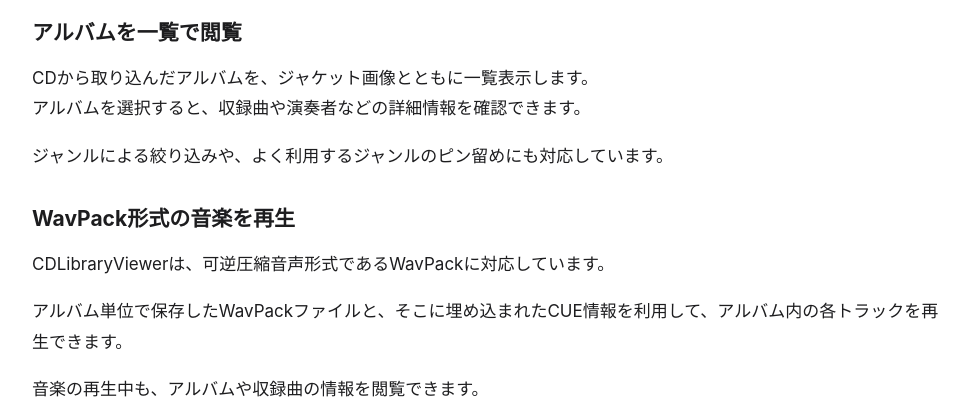
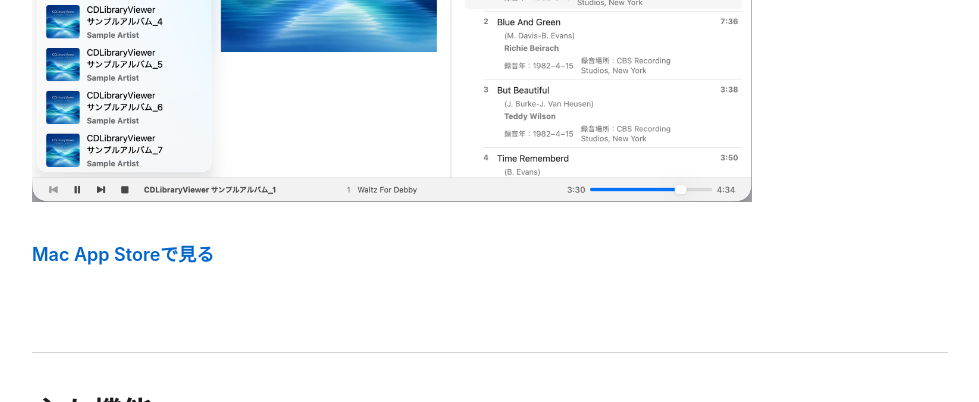
Before and after one commit to tyforma/tyforma.github.io, a plain HTML site: page cdlibraryviewer/index.html in a window 1280 px wide. Shown: the part 698-1100 px from the top of the page, without its empty margins (150-1129 px from the left). Drawn offline with Linux system fonts and the light colour scheme.

Commit message:
Add screenshot image to index.html
Added an image to enhance the visual presentation of the CDLibraryViewer.

```diff
--- a/cdlibraryviewer/index.html
+++ b/cdlibraryviewer/index.html
@@ -156,6 +156,12 @@
     <p>
       CDコレクションをデジタル化した後も、一枚一枚のアルバムを大切に楽しむためのシンプルな音楽ライブラリです。
     </p>
+
+    <img
+      src="screenshot.png"
+      alt="CDLibraryViewerのアルバム一覧画面"
+      style="width:100%; max-width:720px; height:auto;"
+    >
 
     <p>
       <a class="app-store-link"
```
